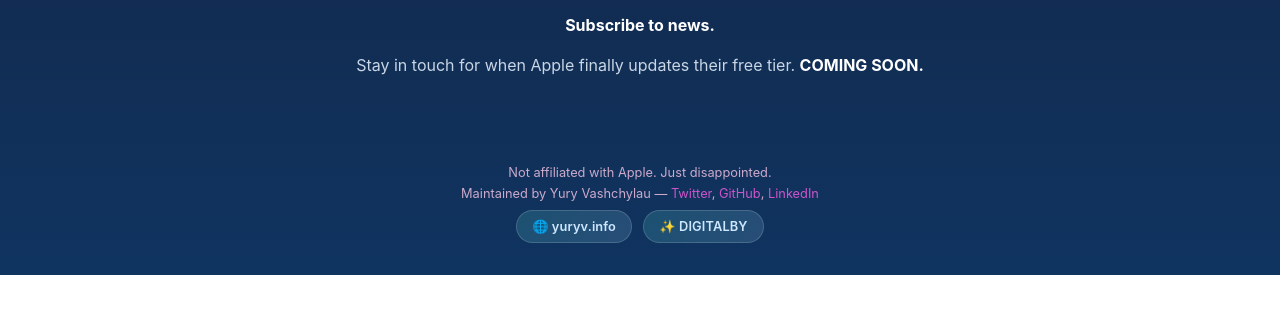
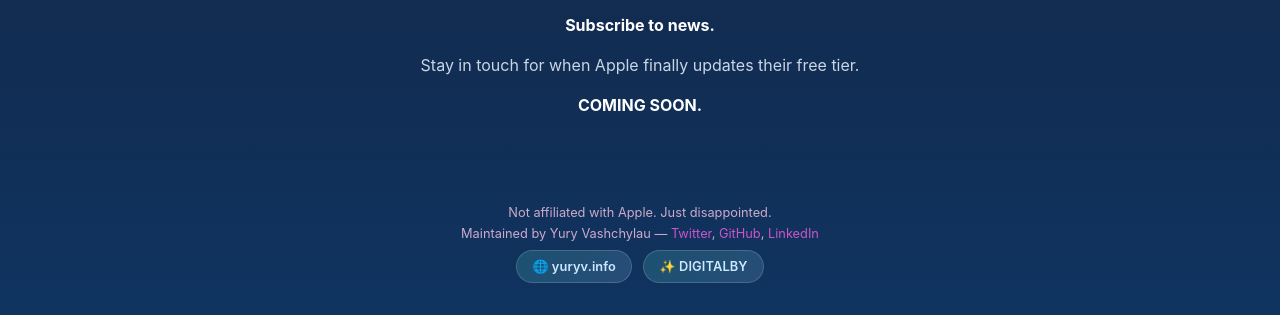
Before and after one commit to digitalby/isicloud5gb.lol, a plain HTML site: page www/index.html in a window 1280 px wide. Shown: the part 1060-1375 px from the top of the page. Before the commit the page ends 1335 px from the top, so only its background shows below. Drawn offline with Linux system fonts and the light colour scheme; a script that the page names is missing.

Commit message:
Add line break for news session

```diff
--- a/www/index.html
+++ b/www/index.html
@@ -419,7 +419,8 @@
         </button>
       </div>
       <p class="viral-prompt"><strong>Subscribe to news.</strong></p>
-      <p class="viral-prompt">Stay in touch for when Apple finally updates their free tier. <strong>COMING SOON.</strong></p>
+      <p class="viral-prompt">Stay in touch for when Apple finally updates their free tier.</p>
+      <p class="viral-prompt"><strong>COMING SOON.</strong></p>
     </div>
   </main>
 
```
